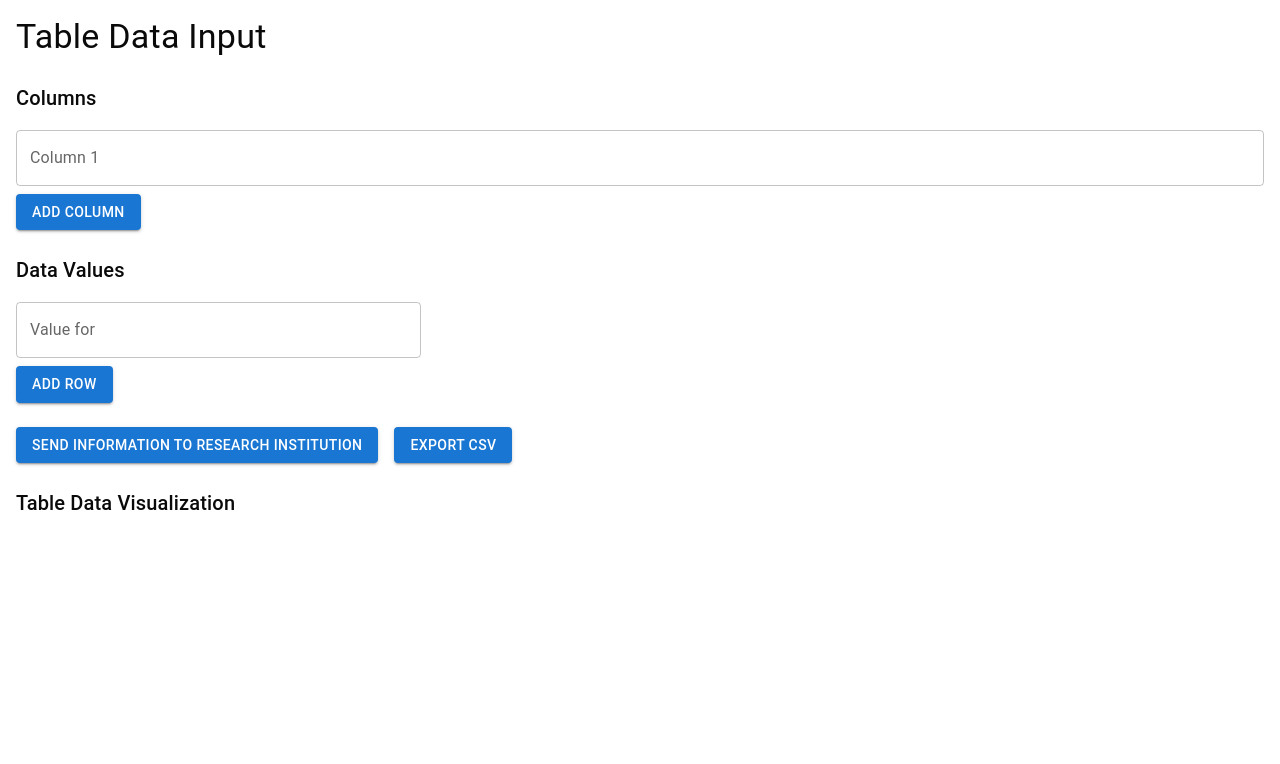
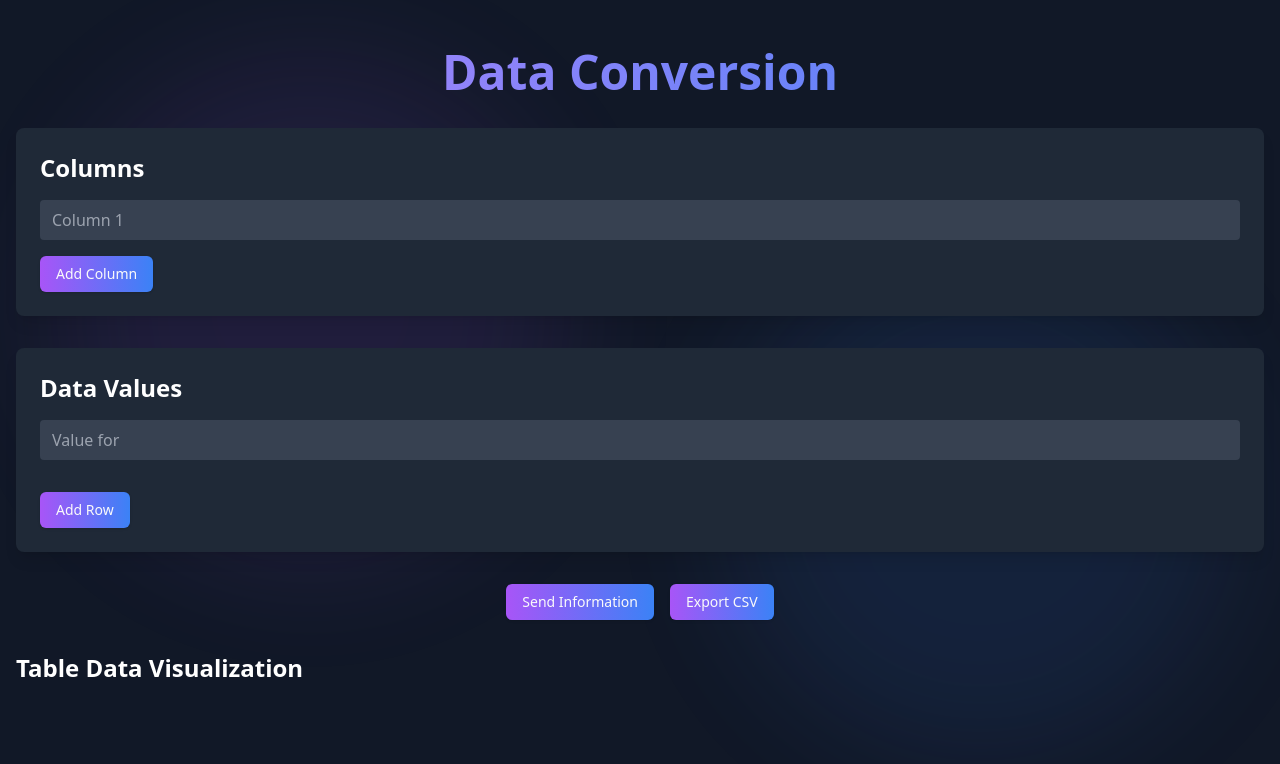
Before and after one commit to natapish/userInput2dataset, a Next.js app: page /convert in a window 1280 px wide. Shown: the top 764 px of the page. Built offline with nearby package versions, Linux system fonts and the light colour scheme.

Commit message:
add styling to convert page

```diff
--- a/app/convert/page.js
+++ b/app/convert/page.js
@@ -1,13 +1,14 @@
 "use client";
-import { Button, Grid, TextField, Typography } from "@mui/material";
+import { Button } from "@/components/ui/button";
+import { motion } from "framer-motion";
 import { useEffect, useMemo, useState } from "react";
 import { useTable } from "react-table";
 
-export default function Home() {
-  const [columns, setColumns] = useState([""]); // Columns
-  const [dataValues, setDataValues] = useState([[]]); // Array of rows
+export default function Convert() {
+  const [columns, setColumns] = useState([""]);
+  const [dataValues, setDataValues] = useState([[]]);
   const [responseMessage, setResponseMessage] = useState("");
-  const [tableData, setTableData] = useState([]); // User input transformed to data for dataset conversion
+  const [tableData, setTableData] = useState([]);
 
   // Function to infer data types for each data value
   const inferDataTypes = (dataValues) => {
@@ -143,89 +144,136 @@ export default function Home() {
   };
 
   return (
-    <Grid container spacing={3} padding={2}>
-      <Grid item xs={12}>
-        <Typography variant="h4">Table Data Input</Typography>
-      </Grid>
+    <div className="min-h-screen bg-gray-900 text-white overflow-hidden font-sans">
+      <motion.div
+        className="absolute w-[40vw] h-[40vw] bg-purple-500 rounded-full filter blur-3xl opacity-10 top-0 left-0"
+        animate={{
+          x: [0, 100, 0],
+          y: [0, 100, 0],
+        }}
+        transition={{ repeat: Infinity, duration: 20, ease: "linear" }}
+      />
+      <motion.div
+        className="absolute w-[40vw] h-[40vw] bg-blue-500 rounded-full filter blur-3xl opacity-10 bottom-0 right-0"
+        animate={{
+          x: [0, -100, 0],
+          y: [0, -100, 0],
+        }}
+        transition={{ repeat: Infinity, duration: 25, ease: "linear" }}
+      />
+      <div className="relative z-10 container mx-auto px-4 py-12">
+        <motion.h1
+          className="text-5xl font-bold mb-8 text-center bg-clip-text text-transparent bg-gradient-to-r from-purple-400 to-blue-500"
+          initial={{ opacity: 0, y: -50 }}
+          animate={{ opacity: 1, y: 0 }}
+          transition={{ duration: 0.5 }}
+        >
+          Data Conversion
+        </motion.h1>
 
-      <Grid item xs={12}>
-        <Typography variant="h6">Columns</Typography>
+        <motion.div
+          className="bg-gray-800 rounded-lg p-6 mb-8 shadow-lg"
+          initial={{ opacity: 0, scale: 0.9 }}
+          animate={{ opacity: 1, scale: 1 }}
+          transition={{ duration: 0.5, delay: 0.2 }}
+        >
+          <h2 className="text-2xl font-semibold mb-4">Columns</h2>
           {columns.map((col, index) => (
-          <TextField
+            <input
               key={index}
-            label={`Column ${index + 1}`}
+              className="bg-gray-700 text-white rounded px-3 py-2 mb-2 w-full"
+              placeholder={`Column ${index + 1}`}
               value={col}
               onChange={(e) => handleColumnChange(index, e.target.value)}
-            fullWidth
-            margin="normal"
             />
           ))}
           <Button
-          variant="contained"
             onClick={() => setColumns([...columns, ""])}
+            className="mt-2 bg-gradient-to-r from-purple-500 to-blue-500 hover:from-purple-600 hover:to-blue-600"
           >
             Add Column
           </Button>
-      </Grid>
+        </motion.div>
 
-      <Grid item xs={12}>
-        <Typography variant="h6">Data Values</Typography>
+        <motion.div
+          className="bg-gray-800 rounded-lg p-6 mb-8 shadow-lg"
+          initial={{ opacity: 0, scale: 0.9 }}
+          animate={{ opacity: 1, scale: 1 }}
+          transition={{ duration: 0.5, delay: 0.4 }}
+        >
+          <h2 className="text-2xl font-semibold mb-4">Data Values</h2>
           {dataValues.map((row, rowIndex) => (
-          <Grid container spacing={2} key={rowIndex}>
+            <div key={rowIndex} className="mb-4">
               {columns.map((col, colIndex) => (
-              <Grid item xs={12} sm={6} md={4} key={colIndex}>
-                <TextField
-                  label={`Value for ${col}`}
+                <input
+                  key={colIndex}
+                  className="bg-gray-700 text-white rounded px-3 py-2 mb-2 w-full"
+                  placeholder={`Value for ${col}`}
                   value={row[colIndex] || ""}
                   onChange={(e) =>
                     handleDataValueChange(rowIndex, colIndex, e.target.value)
                   }
-                  fullWidth
-                  margin="normal"
                 />
-              </Grid>
               ))}
-          </Grid>
+            </div>
           ))}
-        <Button variant="contained" onClick={addRow}>
+          <Button
+            onClick={addRow}
+            className="mt-2 bg-gradient-to-r from-purple-500 to-blue-500 hover:from-purple-600 hover:to-blue-600"
+          >
             Add Row
           </Button>
-      </Grid>
+        </motion.div>
 
-      <Grid item xs={12}>
-        <Button variant="contained" onClick={sendTableData}>
-          Send Information to Research Institution
+        <div className="flex justify-center space-x-4">
+          <Button
+            onClick={sendTableData}
+            className="bg-gradient-to-r from-purple-500 to-blue-500 hover:from-purple-600 hover:to-blue-600"
+          >
+            Send Information
           </Button>
           <Button
-          variant="contained"
             onClick={handleExportCSV}
-          style={{ marginLeft: "16px" }}
+            className="bg-gradient-to-r from-purple-500 to-blue-500 hover:from-purple-600 hover:to-blue-600"
           >
             Export CSV
           </Button>
-      </Grid>
+        </div>
 
         {responseMessage && (
-        <Grid item xs={12}>
-          <Typography variant="h6">Response</Typography>
-          <Typography>{responseMessage}</Typography>
-        </Grid>
+          <motion.div
+            className="mt-8 p-4 bg-gray-800 rounded-lg"
+            initial={{ opacity: 0, y: 20 }}
+            animate={{ opacity: 1, y: 0 }}
+            transition={{ duration: 0.5 }}
+          >
+            <h2 className="text-2xl font-semibold mb-2">Response</h2>
+            <p>{responseMessage}</p>
+          </motion.div>
         )}
 
-      {/* Display Table Data */}
-      <Grid item xs={12}>
-        <Typography variant="h6">Table Data Visualization</Typography>
-        <table
-          {...getTableProps()}
-          style={{ border: "1px solid black", width: "100%" }}
+        <motion.div
+          className="mt-8"
+          initial={{ opacity: 0, y: 20 }}
+          animate={{ opacity: 1, y: 0 }}
+          transition={{ duration: 0.5, delay: 0.2 }}
         >
+          <h2 className="text-2xl font-semibold mb-4">
+            Table Data Visualization
+          </h2>
+          <div className="overflow-x-auto">
+            <table className="w-full bg-gray-800 rounded-lg overflow-hidden">
               <thead>
-            {headerGroups.map((headerGroup) => (
-              <tr {...headerGroup.getHeaderGroupProps()}>
-                {headerGroup.headers.map((column) => (
+                {headerGroups.map((headerGroup, i) => (
+                  <tr
+                    {...headerGroup.getHeaderGroupProps()}
+                    key={`header-group-${i}`}
+                  >
+                    {headerGroup.headers.map((column, j) => (
                       <th
                         {...column.getHeaderProps()}
-                    style={{ border: "1px solid black", padding: "8px" }}
+                        className="px-4 py-2 text-left text-gray-300 border-b border-gray-700"
+                        key={`header-${i}-${j}`}
                       >
                         {column.render("Header")}
                       </th>
@@ -234,14 +282,15 @@ export default function Home() {
                 ))}
               </thead>
               <tbody {...getTableBodyProps()}>
-            {rows.map((row) => {
+                {rows.map((row, i) => {
                   prepareRow(row);
                   return (
-                <tr {...row.getRowProps()}>
-                  {row.cells.map((cell) => (
+                    <tr {...row.getRowProps()} key={`row-${i}`}>
+                      {row.cells.map((cell, j) => (
                         <td
                           {...cell.getCellProps()}
-                      style={{ border: "1px solid black", padding: "8px" }}
+                          className="px-4 py-2 border-b border-gray-700"
+                          key={`cell-${i}-${j}`}
                         >
                           {cell.render("Cell")}
                         </td>
@@ -251,7 +300,9 @@ export default function Home() {
                 })}
               </tbody>
             </table>
-      </Grid>
-    </Grid>
+          </div>
+        </motion.div>
+      </div>
+    </div>
   );
 }
```
Lines whose indentation alone changed are shown as unchanged.
